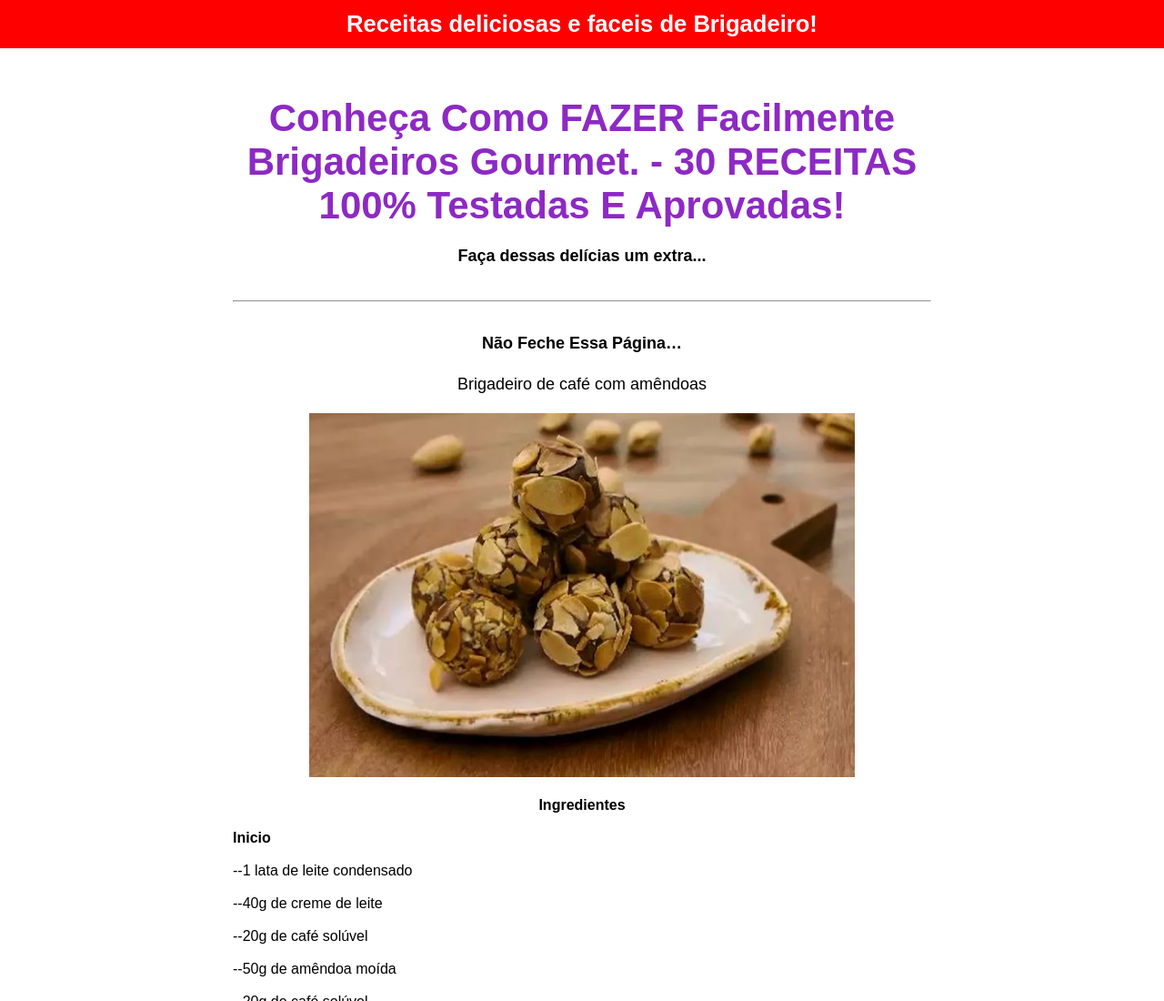
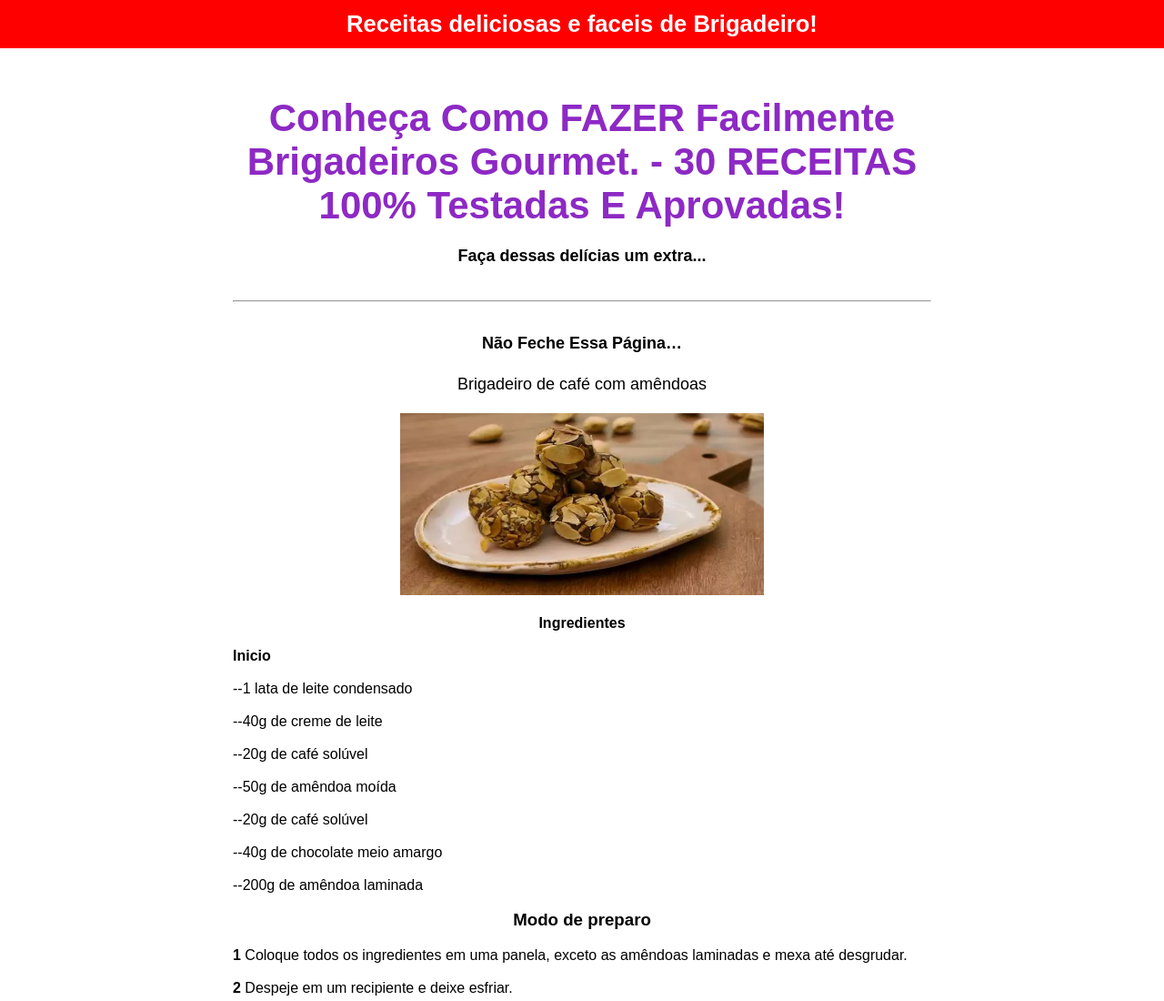
Before and after one commit to rodrigooliveira-23/frasesdepoder.fun, a plain HTML site: page index.html in a window 1280 px wide. Shown: the top 1100 px of the page at 91% size. Drawn offline with Linux system fonts and the light colour scheme.

Commit message:
Update index.html

```diff
--- a/index.html
+++ b/index.html
@@ -133,7 +133,7 @@
 
    <p>Brigadeiro de café com amêndoas</strong></p>
 </h2>
-                            <img src="amendoa.png" alt="some text" width=600 height=400>
+                            <img src="amendoa.png" alt="some text" width=400 height=200>
     <p><div style="text-align: center;"><strong>Ingredientes</strong></div></p>
     <p><div style="text-align: left;"><strong>Inicio</strong></div></p>
     <p><div style="text-align: left;">--1 lata de leite condensado</div></p>
```
